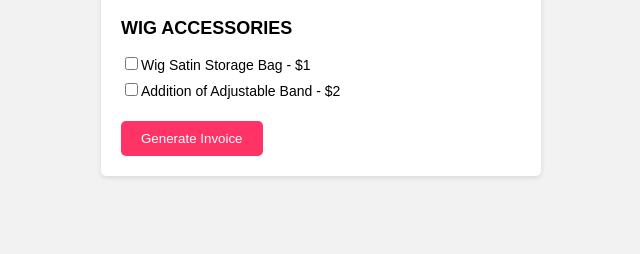
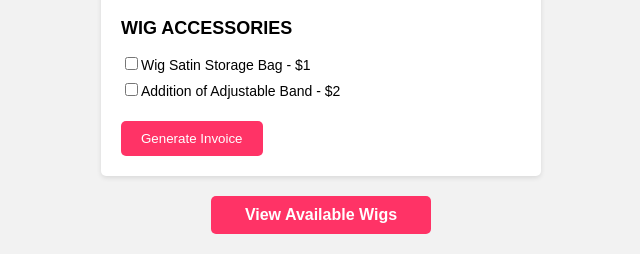
Before and after one commit to GraceDzinotyiwei/GiGi, a Flask app: page / in a window 1280 px wide. Shown: the part 717-971 px from the top of the page, without its empty margins (319-959 px from the left). Before the commit the page ends 895 px from the top, so only its background shows below. Run offline with Flask 3, Linux system fonts and the light colour scheme.

Commit message:
Update index.html

```diff
--- a/templates/index.html
+++ b/templates/index.html
@@ -1,6 +1,8 @@
 <!DOCTYPE html>
 <html>
 <head>
+    <meta charset="UTF-8">
+    <meta name="viewport" content="width=device-width, initial-scale=1.0">
     <title>GiGi Hairstyles</title>
     <style>
         body {
@@ -87,6 +89,25 @@
             font-weight: bold;
             margin-top: 20px;
         }
+        /* Additional styles for the button */
+        .btn {
+            display: block;
+            width: 200px;
+            margin: 20px auto;
+            text-align: center;
+            background-color: #ff3366;
+            color: #ffffff;
+            padding: 10px;
+            border: none;
+            border-radius: 5px;
+            text-decoration: none;
+            font-size: 16px;
+            font-weight: bold;
+        }
+
+        .btn:hover {
+            background-color: #cc0044;
+        }
     </style>
 </head>
 <body>
@@ -140,6 +161,7 @@
 
         <input type="submit" value="Generate Invoice">
     </form>
-
+    <!-- Add the button here -->
+    <a href="/wigs" class="btn">View Available Wigs</a>
 </body>
 </html>
```
